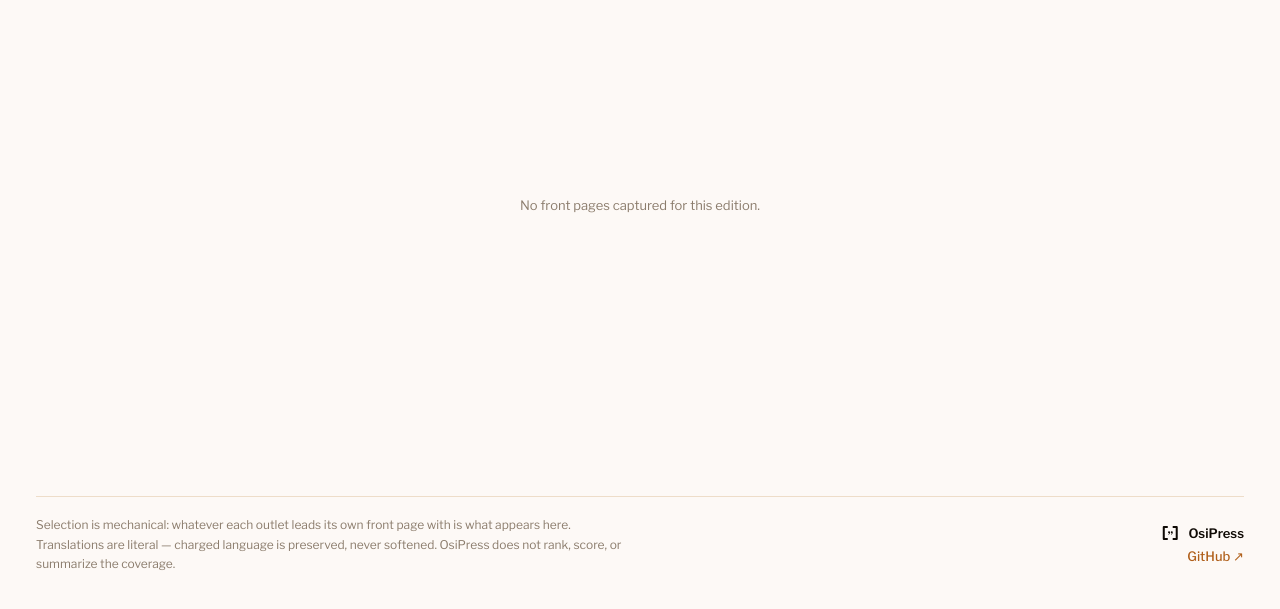
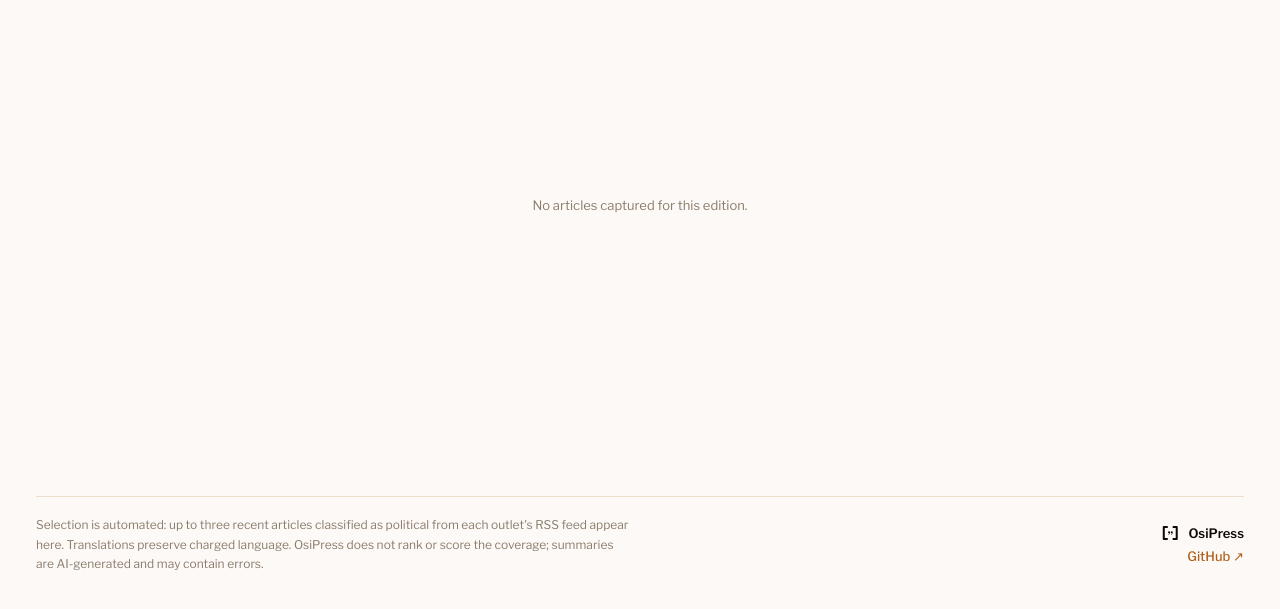
Before and after one commit to ShlokShar/OsiPress, a Flask app: page /today in a window 1280 px wide. Shown: the part 163-772 px from the top of the page. Run offline with Flask 3, Linux system fonts and the light colour scheme; data that the repository does not hold is empty.

Commit message:
fixed text accuracy

```diff
--- a/templates/archive.html
+++ b/templates/archive.html
@@ -46,10 +46,10 @@
             </div>
             <main>
                 <div id="board" data-mode="compare"></div>
-                <p id="empty" class="empty" hidden>No front pages captured for this edition.</p>
+                <p id="empty" class="empty" hidden>No articles captured for this edition.</p>
             </main>
             <footer>
-                <p>Selection is mechanical: whatever each outlet leads its own front page with is what appears here. Translations are literal &mdash; charged language is preserved, never softened. OsiPress does not rank, score, or summarize the coverage.</p>
+                <p>Selection is automated: up to three recent articles classified as political from each outlet's RSS feed appear here. Translations preserve charged language. OsiPress does not rank or score the coverage; summaries are AI-generated and may contain errors.</p>
                 <div class="foot-right">
                     <span class="fm">
                         <svg viewBox="0 0 200 160">
--- a/templates/index.html
+++ b/templates/index.html
@@ -47,10 +47,10 @@
             </div>
             <main>
                 <div id="board" data-mode="compare"></div>
-                <p id="empty" class="empty" hidden>No front pages captured for this edition.</p>
+                <p id="empty" class="empty" hidden>No articles captured for this edition.</p>
             </main>
             <footer>
-                <p>Selection is mechanical: whatever each outlet leads its own front page with is what appears here. Translations are literal &mdash; charged language is preserved, never softened. OsiPress does not rank, score, or summarize the coverage.</p>
+                <p>Selection is automated: up to three recent articles classified as political from each outlet's RSS feed appear here. Translations preserve charged language. OsiPress does not rank or score the coverage; summaries are AI-generated and may contain errors.</p>
                 <div class="foot-right">
                     <span class="fm">
                         <svg viewBox="0 0 200 160">
--- a/templates/landing.html
+++ b/templates/landing.html
@@ -131,7 +131,7 @@
 
   <!-- ============ FOOTER ============ -->
   <footer data-reveal style="margin-top: 56px; padding-top: 18px; border-top: 1px solid #eeddc9; display: flex; justify-content: space-between; align-items: baseline; gap: 24px; flex-wrap: wrap;">
-    <p style="margin: 0; font-size: 12px; line-height: 1.6; color: #8b7c6c; max-width: 72ch;">Selection is mechanical: whatever each outlet leads its own front page with, at 06:00 and 18:00 UTC, is what appears here.</p>
+    <p style="margin: 0; font-size: 12px; line-height: 1.6; color: #8b7c6c; max-width: 72ch;">Selection is automated: up to three recent articles classified as political from each outlet's RSS feed are collected at 06:00 and 18:00 UTC. Summaries are AI-generated and may contain errors.</p>
     <div style="display: flex; align-items: baseline; gap: 18px;">
       <a href="https://github.com/ShlokShar/Osipress" target="_blank" rel="noopener" style="font-size: 12px; font-weight: 500;">GitHub &#8599;</a>
       <span style="font-size: 12px; color: #c4b29c; font-weight: 500;">[&rdquo;] OsiPress</span>
```
